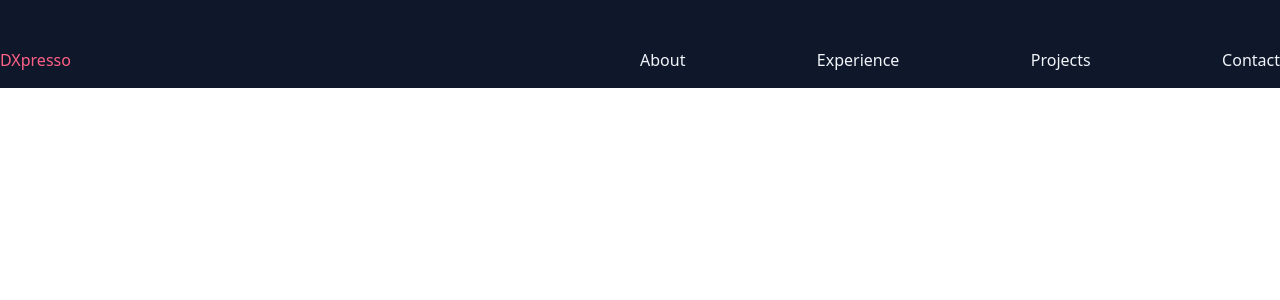
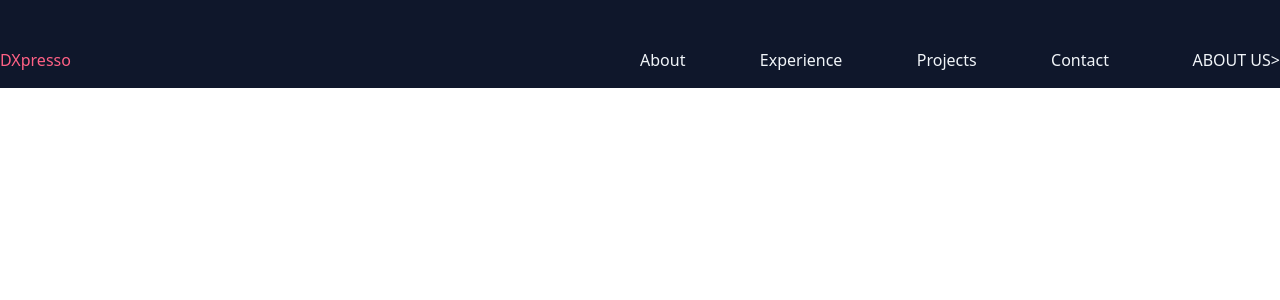
Before and after one commit to GamingDev27/personal-profile-page, a Vue app: page / in a window 1280 px wide. Shown: the top 300 px of the page. Built offline with nearby package versions, Linux system fonts and the light colour scheme.

Commit message:
WIP: NavBar Hover

```diff
--- a/src/components/NavBar/NavBar.vue
+++ b/src/components/NavBar/NavBar.vue
@@ -9,6 +9,11 @@
         <div>Experience</div>
         <div>Projects</div>
         <div>Contact</div>
+        <div
+          class="group font-bodyMedium hover:text-primary-500 text-sm lg:text-base hover:underline underline-offset-4 cursor-pointer"
+        >
+          <span class="invisible group-hover:visible">&lt;</span>ABOUT US<span>&gt;</span>
+        </div>
       </div>
     </div>
   </nav>
--- /dev/null
+++ b/src/components/NavBar/NavBarLinks.vue
@@ -0,0 +1,21 @@
+<script setup>
+const props = defineProps({
+  customClass: {
+    type: String,
+    default: '',
+  },
+})
+</script>
+
+<template>
+  <div
+    :class="[
+      'font-primary text-neutral-light hover:text-accent tracking-wide cursor-pointer w-auto',
+      customClass,
+    ]"
+  >
+    <slot></slot>
+  </div>
+</template>
+
+<style></style>
```
